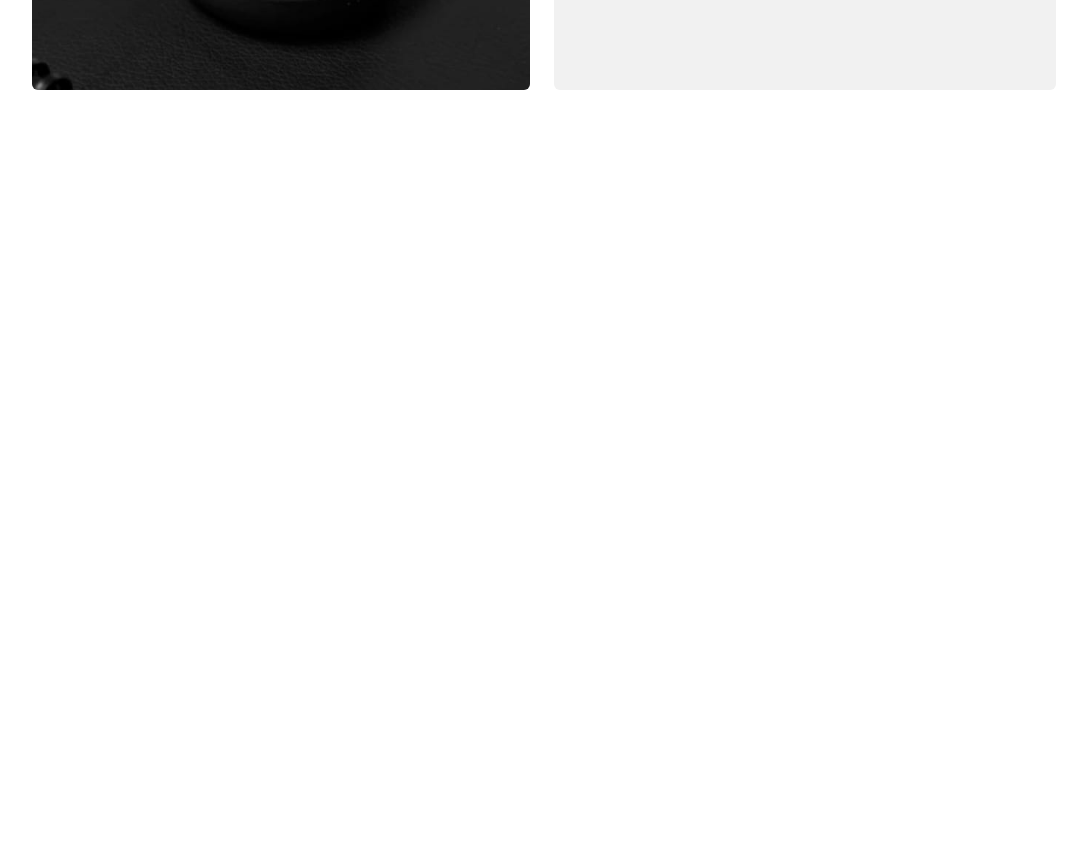
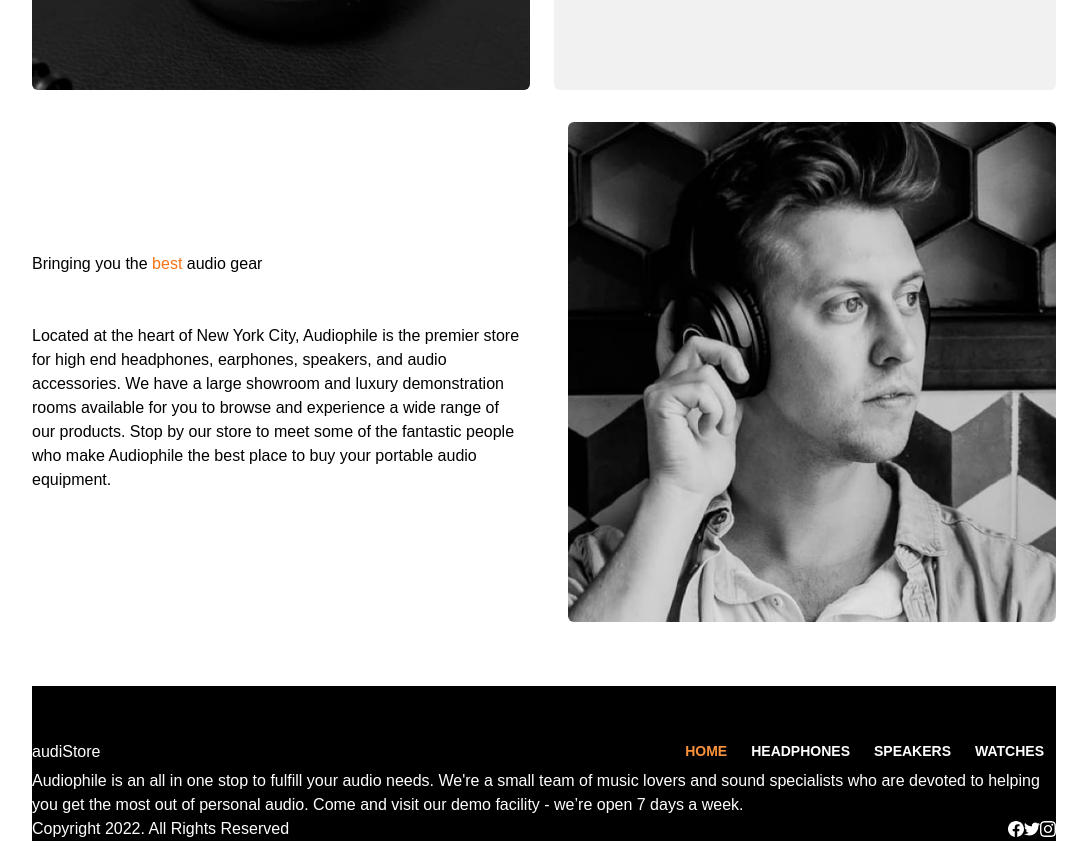
Before and after one commit to Antonynans/audiostore, a Next.js app: page / in a window 1280 px wide. Shown: the part 1820-2661 px from the top of the page, without its empty margins (96-1183 px from the left). Before the commit the page ends 1942 px from the top, so only its background shows below. Built offline with nearby package versions, Linux system fonts and the light colour scheme.

Commit message:
created footer and gear component

```diff
--- a/components/banner1.tsx
+++ b/components/banner1.tsx
@@ -5,7 +5,7 @@ import zx9_image from '../assets/desktop/image-speaker-zx9.png';
 
 const Banner: React.FC = () => {
   return(
-    <div className='lg:w-4/5 w-11/12 lg:flex h-[560px] relative items-center bg-[#ec5d49] gap-7 text-white container rounded-md overflow-hidden mx-auto bg-[url("/pattern-circles.svg")] bg-no-repeat bg-center bg-cover'>
+    <div className='xl:w-4/5 w-11/12 lg:flex h-[560px] relative items-center bg-[#ec5d49] gap-7 text-white container rounded-md overflow-hidden mx-auto bg-[url("/pattern-circles.svg")] bg-no-repeat bg-center bg-cover'>
     <div className=' -bottom-4 lg:absolute lg:w-[30%] lg:max-w-full max-w-[13rem] mx-auto mt-16 left-32'>
     <Image src={zx9_image} alt="ZX9 Speaker" placeholder="blur"/>
     </div>
--- a/components/banner2.tsx
+++ b/components/banner2.tsx
@@ -5,7 +5,7 @@ import Image from 'next/image';
 
 const Banner2: React.FC = () => {
   return(
-    <div className='lg:w-4/5 w-11/12 container mx-auto my-6 lg:bg-[url("/desktop-speaker-zx7.jpg")] md:bg-[url("/tablet-speaker-zx7.jpg")] bg-[url("/mobile-speaker-zx7.jpg")] bg-no-repeat bg-center bg-cover rounded-md h-[320px] gap-10 flex flex-col justify-center items-start lg:px-16 px-4'>
+    <div className='xl:w-4/5 w-11/12 container mx-auto my-6 lg:bg-[url("/desktop-speaker-zx7.jpg")] md:bg-[url("/tablet-speaker-zx7.jpg")] bg-[url("/mobile-speaker-zx7.jpg")] bg-no-repeat bg-center bg-cover rounded-md h-[320px] gap-10 flex flex-col justify-center items-start lg:px-16 px-4'>
  <h2 className=''>zx7 speaker</h2>
       <button className='px-16 py-4 mt-8 rounded-sm border-2 border-black'>
         see product
--- a/components/banner3.tsx
+++ b/components/banner3.tsx
@@ -5,7 +5,7 @@ import Image from 'next/image'
 
 export const Banner3: React.FC = () => {
   return (
-    <div className='lg:w-4/5 w-11/12 container mx-auto  flex flex-col gap-6 lg:flex-row my-8'>
+    <div className='xl:w-4/5 w-11/12 container mx-auto  flex flex-col gap-6 lg:flex-row my-8'>
       <div className='h-[200px] lg:h-[320px] lg:w-1/2 rounded-md overflow-hidden flex'>
         <Image
           src={yx1_image}
--- a/components/categories.tsx
+++ b/components/categories.tsx
@@ -6,7 +6,7 @@ const Categories: React.FC = () => {
   return (
     <>
     <main>
-      <div className="container mx-auto my-20 md:flex justify-between lg:px-16 px-4">
+      <div className="xl:w-4/5 w-11/12 container mx-auto my-20 md:flex justify-between">
         <div className="shadow-3xl md:mx-2 py-8 my-16 w-full rounded-md flex flex-col items-center justify-center relative">
           <div className="absolute -top-12">
           <Image src='/headphones_c_1.webp' width='150' height='150' />
--- /dev/null
+++ b/components/footer.tsx
@@ -0,0 +1,126 @@
+import React from 'react'
+import { useRouter } from 'next/router'
+import { SiFacebook, SiTwitter, SiInstagram } from 'react-icons/si'
+import Link from 'next/link'
+
+const style = {
+  active: `flex flex-col items-center font-fontMono text-sm items-center text-orange-400 nav-item lg:m-0 m-4`,
+  inactive: `flex flex-col items-center font-fontMono text-sm items-center text-white hover:text-orange-400`,
+};
+
+export const Footer: React.FC = () => {
+  const year = new Date().getFullYear()
+  const router = useRouter()
+
+  return (
+    <div className="xl:w-4/5 w-11/12 container mx-auto bg-black text-white">
+
+      <div className='flex items-center pt-12'>
+        <p>audiStore</p>
+      <ul className="flex flex-col lg:flex-row list-none lg:ml-auto ml-[25%] lg:transform-none translate-y-[-50%] translate-x-[-50%]">
+              <li className={
+                      router.pathname === "/"
+                        ? style.active
+                        : style.inactive
+                    } >
+                      <Link href="/">
+                <a
+                  className="px-3 py-2 flex items-center uppercase font-bold leading-snug "
+
+                >
+                  Home
+                </a>
+                </Link>
+              </li>
+              <li className={
+                      router.pathname.startsWith("/headphones")
+                      ? style.active
+                      : style.inactive
+                    } >
+                      <Link href="/headphones">
+                <a
+                  className="px-3 py-2 flex items-center uppercase font-bold leading-snug"
+
+                >
+                 HEADPHONES
+                </a>
+                </Link>
+              </li>
+              <li className={
+                      router.pathname.startsWith("/speakers")
+                      ? style.active
+                      : style.inactive
+                    } >
+                      <Link href="/speakers">
+                <a
+                  className="px-3 py-2 flex items-center uppercase font-bold leading-snug "
+
+                >
+                  SPEAKERS
+                </a>
+                </Link>
+              </li>
+              <li className={
+                      router.pathname.startsWith("/watches")
+                      ? style.active
+                      : style.inactive
+                    } >
+                      <Link href="/watches">
+                <a
+                  className="px-3 py-2 flex items-center uppercase font-bold leading-snug "
+
+                >
+                  WATCHES
+                </a>
+                </Link>
+              </li>
+
+            </ul>
+      </div>
+      <p className=''>
+          Audiophile is an all in one stop to fulfill your audio needs. We're a
+          small team of music lovers and sound specialists who are devoted to
+          helping you get the most out of personal audio. Come and visit our
+          demo facility - we’re open 7 days a week.
+        </p>
+        <div className='flex items-center justify-between'>
+          <p className=''>Copyright {year}. All Rights Reserved</p>
+          <ul className='flex'>
+            {socials.map(soc => {
+              return (
+                <li key={soc.title}>
+                  <a
+                    href={soc.href}
+                    target="_blank"
+                    rel="noreferrer"
+                    title={soc.title}
+                  >
+                    {soc.icon}
+                  </a>
+                </li>
+              )
+            })}
+          </ul>
+        </div>
+    </div>
+  )
+}
+
+
+const socials = [
+  {
+    title: 'facebook',
+    href: 'https://www.facebook.com/',
+    icon: <SiFacebook />,
+  },
+  {
+    title: 'twitter',
+    href: 'https://twitter.com/Yazdun',
+    icon: <SiTwitter />,
+  },
+  {
+    title: 'instagram',
+    href: 'https://www.instagram.com/',
+    icon: <SiInstagram />,
+  },
+]
--- /dev/null
+++ b/components/gear.tsx
@@ -0,0 +1,31 @@
+import React from 'react'
+import image_best_gear from '../assets/tablet/image-best-gear.jpg';
+import Image from 'next/image'
+
+export const Gear: React.FC = () => {
+  return (
+    <div className='xl:w-4/5 w-11/12 container mx-auto lg:flex flex-row-reverse items-center gap-12 mb-16'>
+      <div className='h-[300px] lg:h-[500px] md:h-auto lg:w-1/2 rounded-md overflow-hidden flex'>
+        <Image
+          src={image_best_gear}
+          alt="best gear"
+          placeholder="blur"
+          objectFit="cover"
+        />
+      </div>
+      <div className='flex flex-col gap-12 text-center lg:text-left lg:w-1/2 lg:items-start items-center'>
+        <h2 className=''>
+          Bringing you the <span className='text-orange-500'>best</span> audio gear
+        </h2>
+        <p className=''>
+          Located at the heart of New York City, Audiophile is the premier store
+          for high end headphones, earphones, speakers, and audio accessories.
+          We have a large showroom and luxury demonstration rooms available for
+          you to browse and experience a wide range of our products. Stop by our
+          store to meet some of the fantastic people who make Audiophile the
+          best place to buy your portable audio equipment.
+        </p>
+      </div>
+    </div>
+  )
+}
--- a/components/layout.tsx
+++ b/components/layout.tsx
@@ -1,4 +1,5 @@
 import React from 'react'
+import { Footer } from './footer'
 import { Header } from './header'
 import { SEO } from './seo'
 // import { Topbar, Footer, Gear, Categories } from '@components/index'
@@ -16,7 +17,7 @@ export const Layout: React.FC<IProps> = ({ children }) => {
       <main id="main">
         {children}
       </main>
-      {/* <Footer /> */}
+      <Footer />
     </>
   )
 }
--- a/pages/index.tsx
+++ b/pages/index.tsx
@@ -4,6 +4,7 @@ import Banner1 from '../components/banner1'
 import Banner2 from '../components/banner2'
 import { Banner3 } from '../components/banner3'
 import Categories from '../components/categories'
+import { Gear } from '../components/gear'
 // import { Header } from '../components/header'
 import HeroBanner from '../components/herobanner'
 import { Layout } from '../components/layout'
@@ -18,7 +19,7 @@ const Home: NextPage = () => {
    <Banner1 />
    <Banner2 />
    <Banner3 />
-
+    <Gear />
 
    </Layout>
    </>
```
Also changed, not shown: assets/tablet/image-best-gear.jpg (added).
